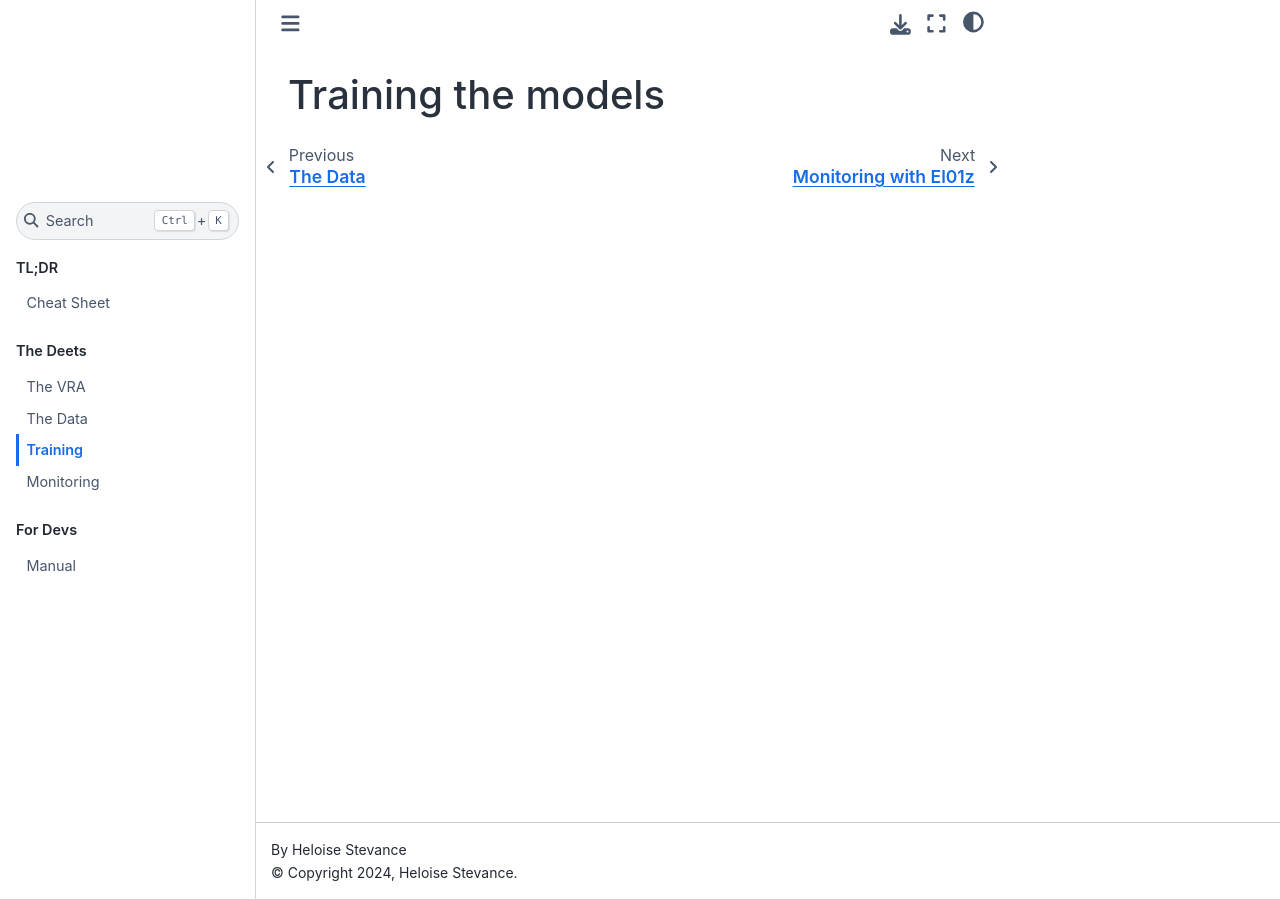
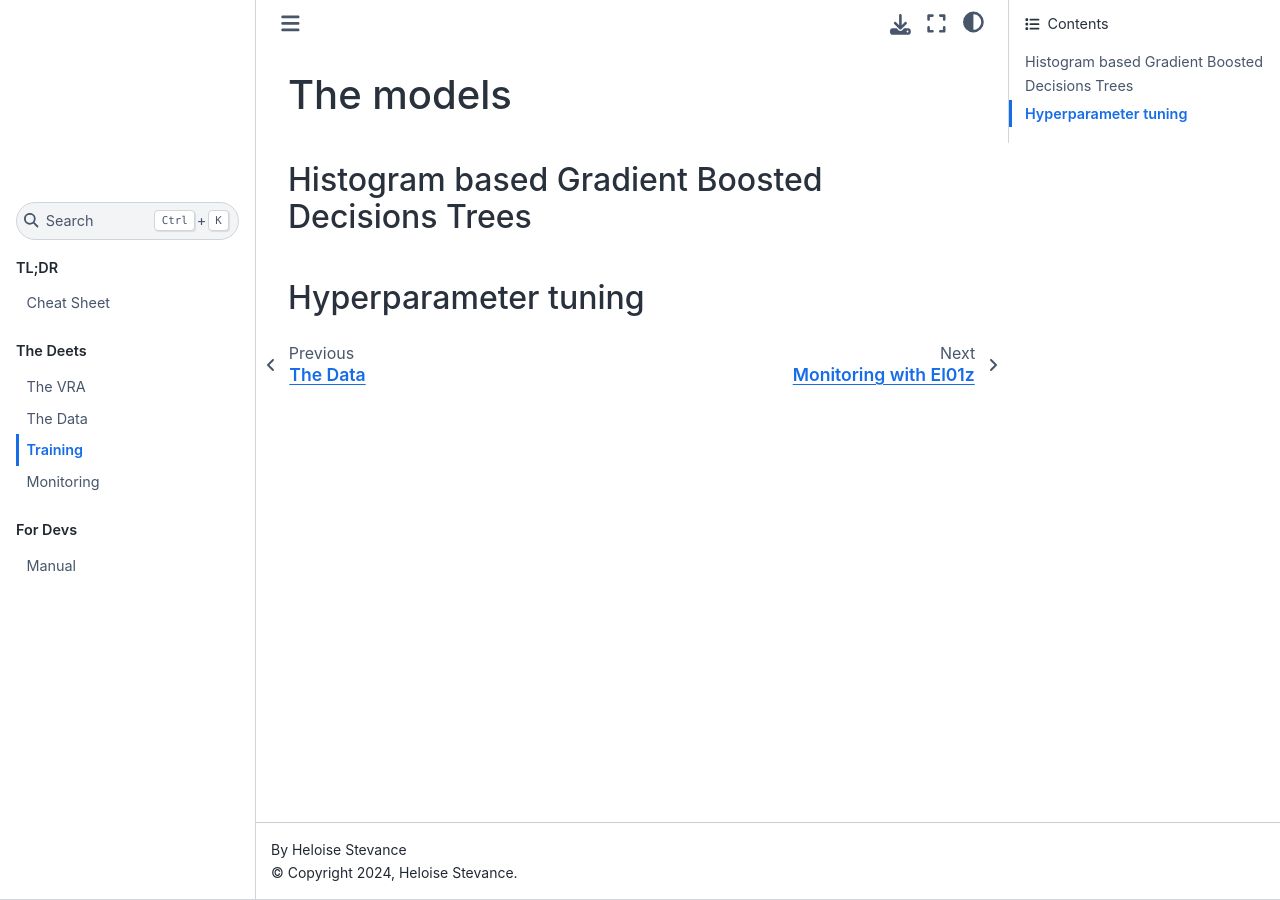
Before and after one commit to HeloiseS/atlasvras, a Sphinx documentation site: the page built from docs/source/training.rst, in a window 1280 px wide. Built offline with Sphinx 7.4.7 and the Sphinx Book theme 1.1.4, drawn with Linux system fonts in a browser that asks for light colours.

Commit message:
added sections for the models section

```diff
--- a/docs/source/training.rst
+++ b/docs/source/training.rst
@@ -1,2 +1,9 @@
-Training the models
--------------------------
+The models
+==================
+
+Histogram based Gradient Boosted Decisions Trees
+--------------------------------------------------------
+
+
+Hyperparameter tuning
+-----------------------------------
```
